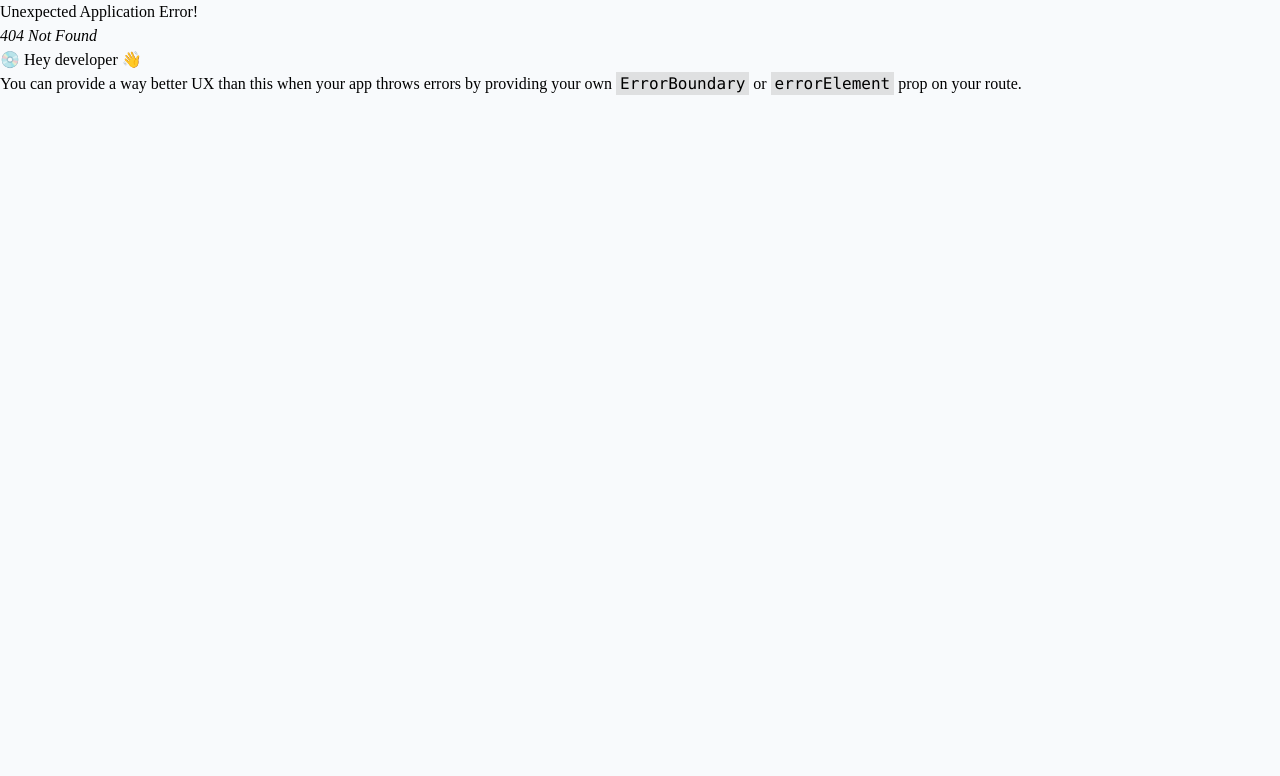
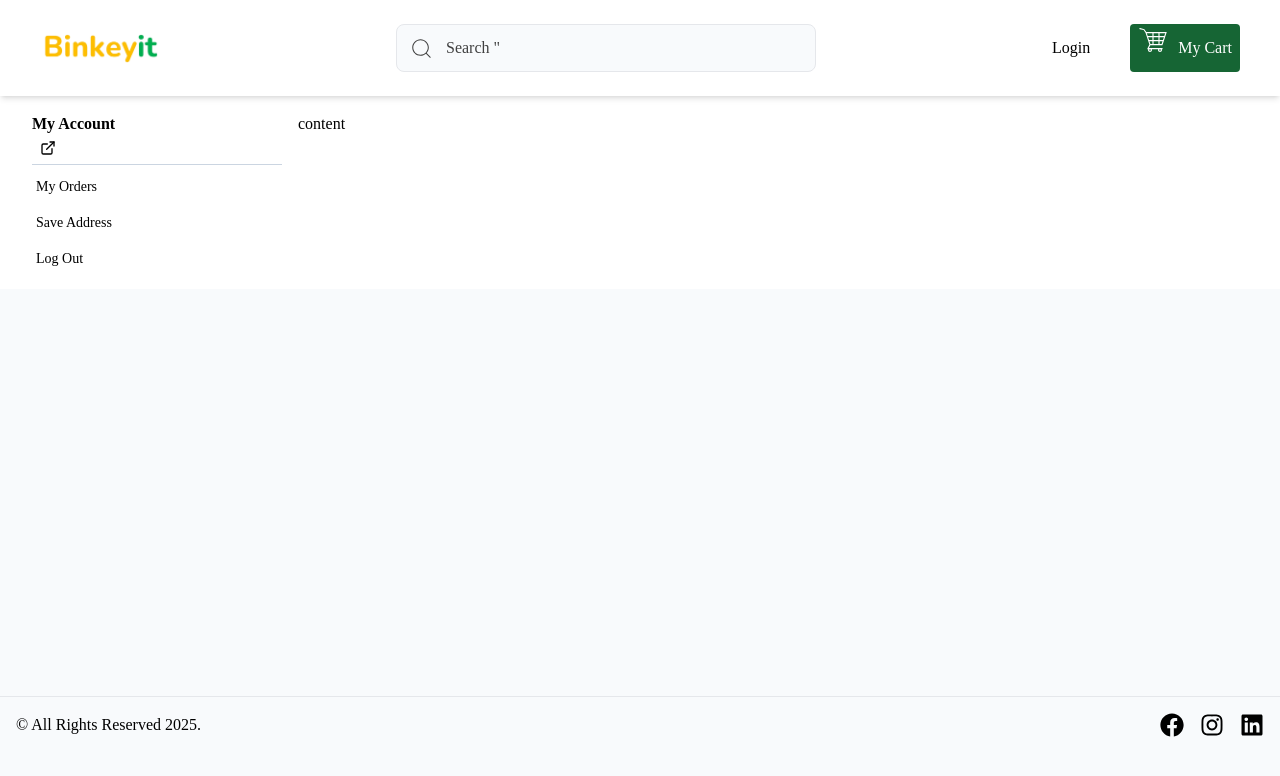
Before and after one commit to ShahzadMalik07/Blink-it, a React (Vite) app in the folder frontend/: page /dashboard in a window 1280 px wide. Before the commit this address had no page. Shown: the top 776 px of the page. Built offline with nearby package versions, Linux system fonts and the light colour scheme; no server answers.

Commit message:
dashboard updated

```diff
--- a/frontend/src/components/UserMenu.jsx
+++ b/frontend/src/components/UserMenu.jsx
@@ -1,15 +1,17 @@
 import React from 'react'
 import { useDispatch, useSelector } from 'react-redux'
-import { Link } from 'react-router-dom'
+import { Link, useNavigate } from 'react-router-dom'
 import Divider from './Divider'
 import axios from 'axios'
 import toast from 'react-hot-toast'
 import { logout } from '../store/userSlice'
 import AxiosToastError from '../utils/AxiosToastError'
+import { FiExternalLink } from "react-icons/fi";
 
 const UserMenu = ({ close }) => {
     const user = useSelector((store) => store.user)
     const dispatch = useDispatch()
+    const navigate = useNavigate()
     const handleLogout = async () => {
         try {
             const response = await axios.get("http://localhost:3000/api/user/logout", { withCredentials: true })
@@ -21,6 +23,7 @@ const UserMenu = ({ close }) => {
                 dispatch(logout())
                 localStorage.clear()
                 toast.success(response.data.message)
+                navigate("/")
 
             }
 
@@ -35,13 +38,16 @@ const UserMenu = ({ close }) => {
     }
     return (
         <div>
-            <div className='font-semibold'>My Account</div>
-            <div className='text-sm'>{user?.name || user?.mobile}</div>
+            <div className='font-semibold mb-1'>My Account</div>
+            <div className='text-sm flex items-center gap-2'>
+                <span className='max-w-52 text-ellipsis line-clamp-1'>{user?.name || user?.mobile}</span>
+                <Link to={"/dashboard/profile"} className='hover:text-primary-100' ><FiExternalLink size={16}/></Link>
+            </div>
             <Divider />
             <div className='text-sm grid gap-2 '>
-                <Link to={""}>My Orders</Link>
-                <Link to={""}>Save Address</Link>
-                <button onClick={handleLogout} className='text-left'>Log Out</button>
+                <Link className='hover:bg-blue-400 p-1 rounded' to={""}>My Orders</Link>
+                <Link to={""}className='hover:bg-blue-400 p-1 rounded' >Save Address</Link>
+                <button onClick={handleLogout} className='text-left hover:bg-blue-400 p-1 rounded'>Log Out</button>
             </div>
         </div>
     )
--- a/frontend/src/components/UserMenuMobile.jsx
+++ b/frontend/src/components/UserMenuMobile.jsx
@@ -1,9 +1,14 @@
 import React from 'react'
 import UserMenu from './UserMenu'
+import { IoClose } from "react-icons/io5";
 
 const UserMenuMobile = () => {
     return (
-        <div className='bg-white'>
+        <div className='bg-white h-full w-full'>
+            <button onClick={()=>window.history.back()} className='block w-fit ml-auto pr-2'>
+                <IoClose size={25}/>
+
+            </button>
             <div className='container mx-auto p-3'>
                 <UserMenu />
             </div>
--- /dev/null
+++ b/frontend/src/layouts/Dashboard.jsx
@@ -0,0 +1,25 @@
+import React from 'react'
+import UserMenu from '../components/UserMenu'
+
+const Dashboard = () => {
+  return (
+    <div className='bg-white'>
+      <div className='container mx-auto px-8 grid lg:grid-cols-[250px,1fr]'>
+        <div className='py-4 sticky top-24 overflow-y-auto hidden lg:block'>
+          <UserMenu/>
+
+        </div>
+
+        <div className='bg-white p-4'>
+          content
+
+        </div>
+
+
+      </div>
+
+    </div>
+  )
+}
+
+export default Dashboard
--- /dev/null
+++ b/frontend/src/pages/Profile.jsx
@@ -0,0 +1,11 @@
+import React from 'react'
+
+const Profile = () => {
+  return (
+    <div>
+       profile
+    </div>
+  )
+}
+
+export default Profile
```
Also changed, not shown: frontend/src/routes/index.jsx (+12 -0 lines).
